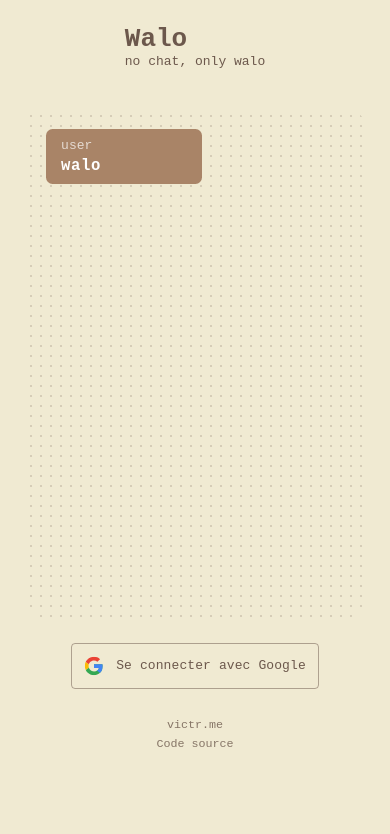
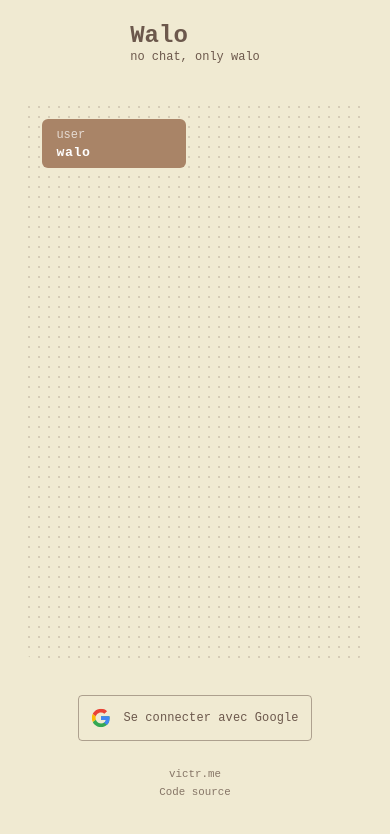
Before and after one commit to victrme/walo, a React (Vite) app: page / in a window 390 px wide. Shown: the top 834 px of the page. Built offline with nearby package versions, Linux system fonts and the light colour scheme; no server answers; the database is empty.

Commit message:
Cleaner responsive

```diff
--- a/src/components/chat/Chat.css
+++ b/src/components/chat/Chat.css
@@ -1,7 +1,7 @@
 #chat {
-	height: 60vh;
-	min-height: 360px;
-	width: 460px;
+	width: 100%;
+	height: 66vh;
+	min-height: 30em;
 	overflow-y: scroll;
 	overflow-x: hidden;
 	padding: 1.5em;
--- a/src/components/chat/TextBubble.css
+++ b/src/components/chat/TextBubble.css
@@ -25,7 +25,7 @@ main.loading .bubble-line {
 	display: inline-block;
 	width: max-content;
 	min-width: 12em;
-	max-width: 100%;
+	max-width: 80%;
 	margin: 0.4em 0;
 	padding: 0.6em 1.2em;
 	text-align: left;
@@ -45,7 +45,7 @@ main.loading .bubble-line {
 }
 
 .bubble .b-message {
-	font-size: 1.2em;
+	font-size: 1.1em;
 	line-height: 1.3;
 	letter-spacing: 0.6px;
 }
--- a/src/index.css
+++ b/src/index.css
@@ -56,8 +56,8 @@ body {
 
 main {
 	display: grid;
-	max-width: 700px;
-	min-width: 320px;
+	max-width: 36em;
+	min-width: 28em;
 	max-height: 90vh;
 	margin: auto;
 	padding: 2em;
@@ -65,7 +65,7 @@ main {
 }
 
 main .title {
-	padding: 2em 0 0 0;
+	padding-top: 2em;
 	color: rgb(var(--color-title));
 	width: max-content;
 	margin: auto;
@@ -88,7 +88,6 @@ main #bottom {
 	padding: 0 1em;
 	gap: 2em 1em;
 	width: 100%;
-	max-width: 460px;
 	min-height: 5em;
 }
 
@@ -114,24 +113,22 @@ main #out-links a:focus-visible {
 }
 
 @media screen and (max-height: 900px) {
+	body {
+		font-size: 14px;
+	}
+
 	main .title {
-		padding: 0;
+		padding-top: 1em;
 	}
 }
 
 @media screen and (max-width: 500px) {
 	body {
-		font-size: 13px;
+		font-size: 12px;
 	}
 
 	main .title {
-		font-size: 1em;
-		padding: 1em;
-	}
-
-	main {
-		padding: 1em 2em;
-		row-gap: 2em;
+		padding-top: 0;
 	}
 
 	main.user-out #bottom {
```
